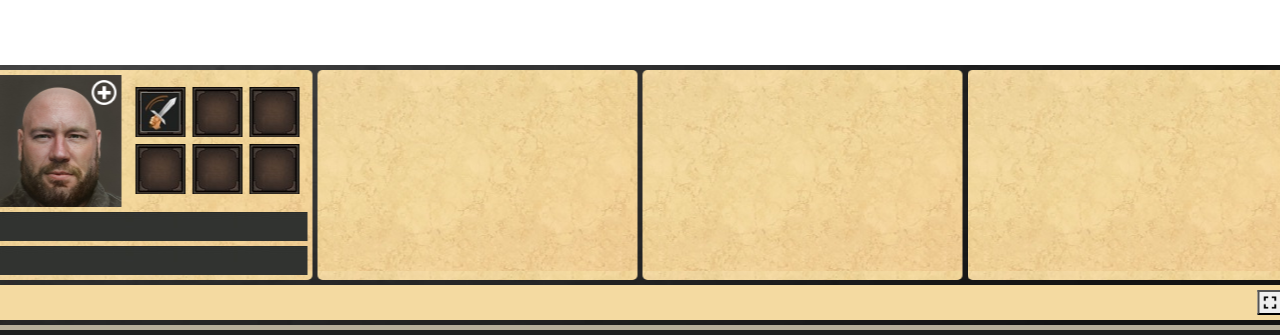
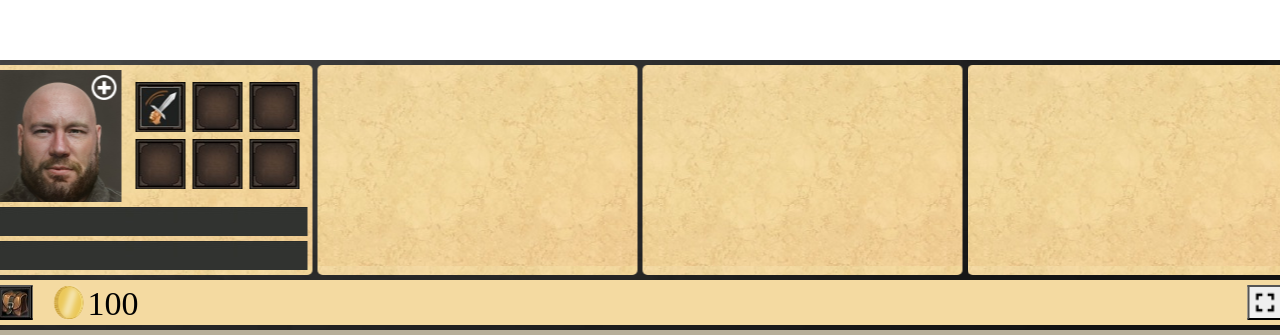
Before and after one commit to AlexSelMarburg/AlexSelMarburg.github.io, a plain HTML site: page game.html in a window 1280 px wide. Shown: the part 520-855 px from the top of the page. Drawn offline with Linux system fonts and the light colour scheme.

Commit message:
added some menu-bar functionality

```diff
--- a/game.html
+++ b/game.html
@@ -70,6 +70,9 @@
         </div>
 
         <div id="menu-bar">
+          <button id="toggle-inventory-btn"></button>
+          <img src="assets/menu-bar/goldcoin.png" alt="" id="goldcoin-img">
+          <p id="gold-amount-display">100</p>
           <button id="toggle-screen-size-btn"></button>
         </div>
       </div>
--- a/style.css
+++ b/style.css
@@ -14,7 +14,7 @@ body {
 
 #main-container {
     width: 1315px;
-    height: 900px;
+    height: 910px;
     background: #B6AE99;
     padding: 5px;
     margin: auto;
@@ -40,7 +40,7 @@ button:focus {
 /* ---HEROES-CARD-------------------------------------------------------- */
 #heroes-container {
     width: 100%;
-    height: 260px;
+    height: 270px;
 
     background-image: url('assets/hero-card/hero_gui/hero-container-bg.jpg');
     background-repeat: no-repeat;
@@ -176,23 +176,37 @@ button:focus {
 /* menu bar conten------------------------------------------------- */
 #menu-bar {
     width: 100%;
-    height: 35px;
+    height: 45px;
     background-color: #F4DAA1;
     padding: 5px;
 
     display: grid;
-    grid-template-columns: 2fr 3fr 40px;
+    grid-template-columns: 55px 35px 160px  3fr 35px;
+}
+
+#gold-amount-display {
+    font-size: 34px;
+}
+
+#toggle-inventory-btn{
+    width: 35px;
+    height: 35px;
+    cursor: pointer;
+
+    background-image: url('assets/menu-bar/inventory.png');
+    background-repeat: no-repeat;
+    background-size: 100% 100%;
 }
 
 #toggle-screen-size-btn {
-    width: 25px;
-    height: 25px;
+    width: 35px;
+    height: 35px;
     cursor: pointer;
 
     background-image: url('assets/menu-bar/fullscreen.png');
     background-repeat: no-repeat;
     background-size: 100% 100%;
 
-    grid-column-start: 4;
-    grid-column-end: 5;
+    grid-column-start: 5;
+    grid-column-end: 6;
 }
```
Also changed, not shown: index.html (+0 -16 lines), assets/menu-bar/goldcoin.png (added), assets/menu-bar/inventory.png (added).
